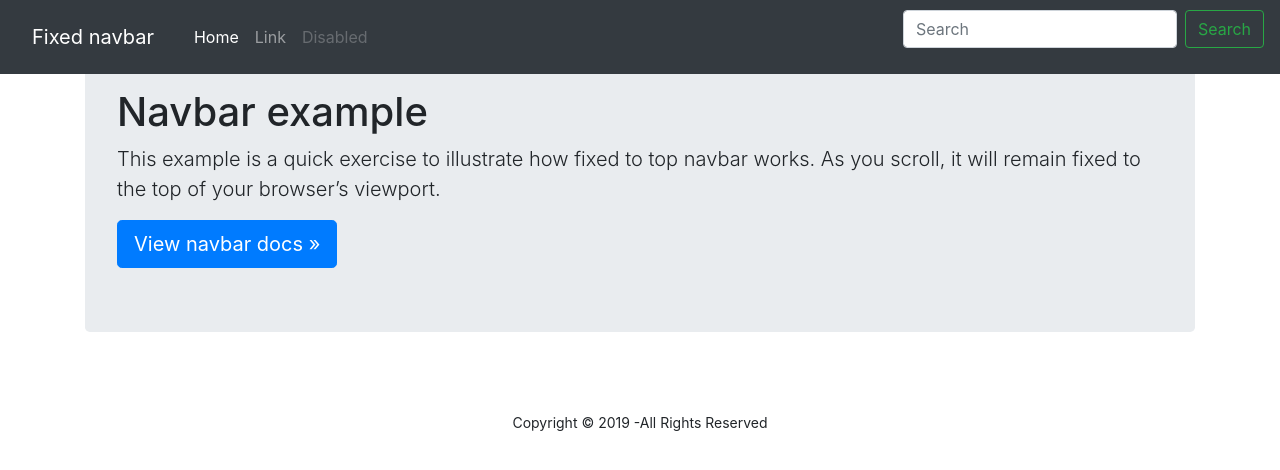
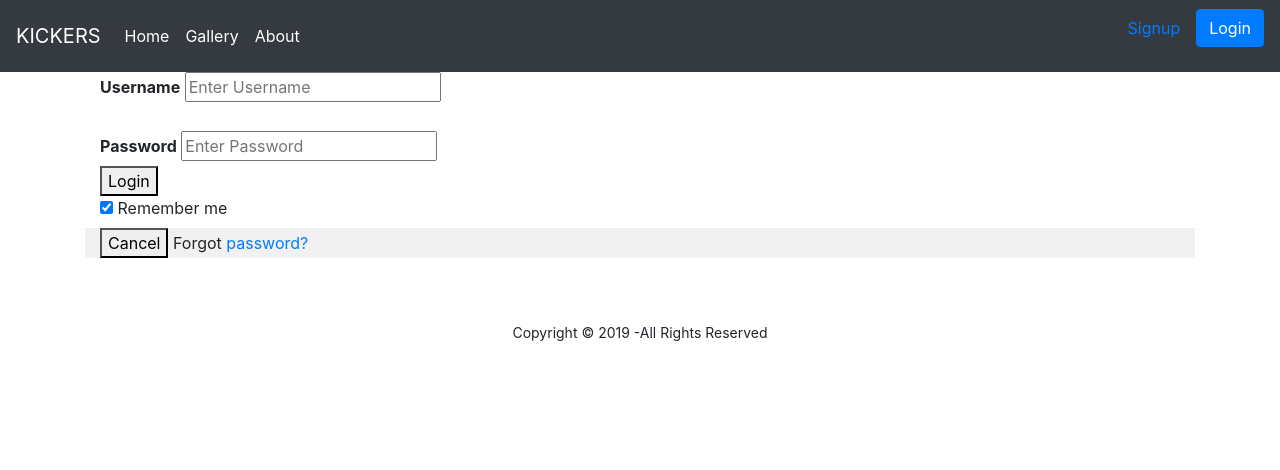
Before and after one commit to ReiRay8/project1, a Django app: page /login in a window 1280 px wide. Shown: the top 470 px of the page. Run offline with Django 3.2, Linux system fonts and the light colour scheme; some libraries are stand-ins or nearby versions.

Commit message:
additional code

```diff
--- a/www/django1project/accounts/templates/login.html
+++ b/www/django1project/accounts/templates/login.html
@@ -1,5 +1,39 @@
-{% extends 'base.html' %}
+{% extends 'base.html'%}
 
 {% load static %}
 
-{% block title %}  LOGIN PAGE {%endblock%}
+
+<link rel="stylesheet" type="text/css" href="{% static 'static/login.css' %}">
+
+{% block title %} LOGIN {% endblock %}
+
+{% block content %}
+</br></br></br>
+<div class="container">
+<form action="action_page.php">
+<div class="container">
+   <label for="uname"><b>Username</b></label>
+   <input type="text" placeholder="Enter Username" name="uname" required>
+
+   </br></br>
+
+   <label for="psw"><b>Password</b></label>
+   <input type="password" placeholder="Enter Password" name="psw" required>
+
+   </br>
+
+   <button type="submit">Login</button>
+   </br>
+   <label>
+     <input type="checkbox" checked="checked" name="remember"> Remember me
+   </label>
+ </div>
+
+ <div class="container" style="background-color:#f1f1f1">
+   <button type="button" class="cancelbtn">Cancel</button>
+   <span class="psw">Forgot <a href="#">password?</a></span>
+ </div>
+</form>
+</div>
+
+{% endblock %}
--- a/www/django1project/pages/templates/base.html
+++ b/www/django1project/pages/templates/base.html
@@ -20,9 +20,7 @@
 
 
     <title>{% block title %} Hello  {% endblock %}</title>
-    <!doctype html>
-<html lang="en">
-  <head>
+
     <meta charset="utf-8">
     <meta name="viewport" content="width=device-width, initial-scale=1, shrink-to-fit=no">
     <meta name="description" content="">
@@ -57,40 +55,36 @@
   </head>
   <body>
     <nav class="navbar navbar-expand-md navbar-dark fixed-top bg-dark">
-  <a class="navbar-brand" href="#">Fixed navbar</a>
+  <a class="navbar-brand" href="{%url 'home' %}">KICKERS</a>
   <button class="navbar-toggler" type="button" data-toggle="collapse" data-target="#navbarCollapse" aria-controls="navbarCollapse" aria-expanded="false" aria-label="Toggle navigation">
     <span class="navbar-toggler-icon"></span>
   </button>
   <div class="collapse navbar-collapse" id="navbarCollapse">
     <ul class="navbar-nav mr-auto">
       <li class="nav-item active">
-        <a class="nav-link" href="#">Home <span class="sr-only">(current)</span></a>
+        <a class="nav-link" href="{% url 'home' %}">Home <span class="sr-only">(current)</span></a>
       </li>
-      <li class="nav-item">
-        <a class="nav-link" href="#">Link</a>
+      <li class="nav-item active">
+        <a class="nav-link" href="{% url 'gallery' %}">Gallery <span class="sr-only">(current)</span></a>
       </li>
-      <li class="nav-item">
-        <a class="nav-link disabled" href="#">Disabled</a>
+      <li class="nav-item active">
+        <a class="nav-link" href="{% url 'about' %}">About <span class="sr-only">(current)</span></a>
       </li>
+
     </ul>
     <form class="form-inline mt-2 mt-md-0">
-      <input class="form-control mr-sm-2" type="text" placeholder="Search" aria-label="Search">
-      <button class="btn btn-outline-success my-2 my-sm-0" type="submit">Search</button>
+
+    <a class="nav-link" href="{% url 'about' %}">Signup</a>
+    <a href="{% url 'login' %}" class="btn btn-primary">Login</a>
+
     </form>
   </div>
 </nav>
-</div>
 
-<main role="main" class="container">
-  <div class="jumbotron">
-    <h1>Navbar example</h1>
-    <p class="lead">This example is a quick exercise to illustrate how fixed to top navbar works. As you scroll, it will remain fixed to the top of your browser’s viewport.</p>
-    <a class="btn btn-lg btn-primary" href="/docs/4.3/components/navbar/" role="button">View navbar docs &raquo;</a>
-  </div>
-</main>
-<script src="https://code.jquery.com/jquery-3.3.1.slim.min.js" integrity="sha384-q8i/X+965DzO0rT7abK41JStQIAqVgRVzpbzo5smXKp4YfRvH+8abtTE1Pi6jizo" crossorigin="anonymous"></script>
-      <script>window.jQuery || document.write('<script src="/docs/4.3/assets/js/vendor/jquery-slim.min.js"><\/script>')</script><script src="/docs/4.3/dist/js/bootstrap.bundle.min.js" integrity="sha384-xrRywqdh3PHs8keKZN+8zzc5TX0GRTLCcmivcbNJWm2rs5C8PRhcEn3czEjhAO9o" crossorigin="anonymous"></script></body>
-</html>
+
+
+
+
 
 
 
--- a/www/django1project/pages/templates/gallery.html
+++ b/www/django1project/pages/templates/gallery.html
@@ -1,7 +1,3 @@
-
-
-
-
 {% extends 'base.html' %}
 
 {% load static %}
--- a/www/django1project/static/css/base.css
+++ b/www/django1project/static/css/base.css
@@ -1,29 +1,3 @@
-
-.navbar {
-  overflow: hidden;
-  background-color: black;
-  position: fixed; /* Set the navbar to fixed position */
-  top: 0; /* Position the navbar at the top of the page */
-  width: 100%; /* Full width */
+.nav {
+    margin: 20px;
 }
-
-/* Links inside the navbar */
-.navbar a {
-  float: left;
-  display: block;
-  color: white;
-  text-align: center;
-  padding: 14px 16px;
-  text-decoration: none;
-}
-
-/* Change background on mouse-over */
-.navbar a:hover {
-  background: #ddd;
-  color: black;
-}
-
-/* Main content */
-.main {
-  margin-top: 30px; /* Add a top margin to avoid content overlay */
-}
--- a/www/django1project/static/css/home.css
+++ b/www/django1project/static/css/home.css
@@ -0,0 +1,6 @@
+.bg{
+    background-size: 1800px 900px;
+    background-repeat: no-repeat;
+    background-position: top;
+    background-attachment: fixed;
+}
```
Also changed, not shown: www/django1project/pages/templates/home.html (+57 -0 lines), www/django1project/static/css/login.css (added, +71 -0 lines).
